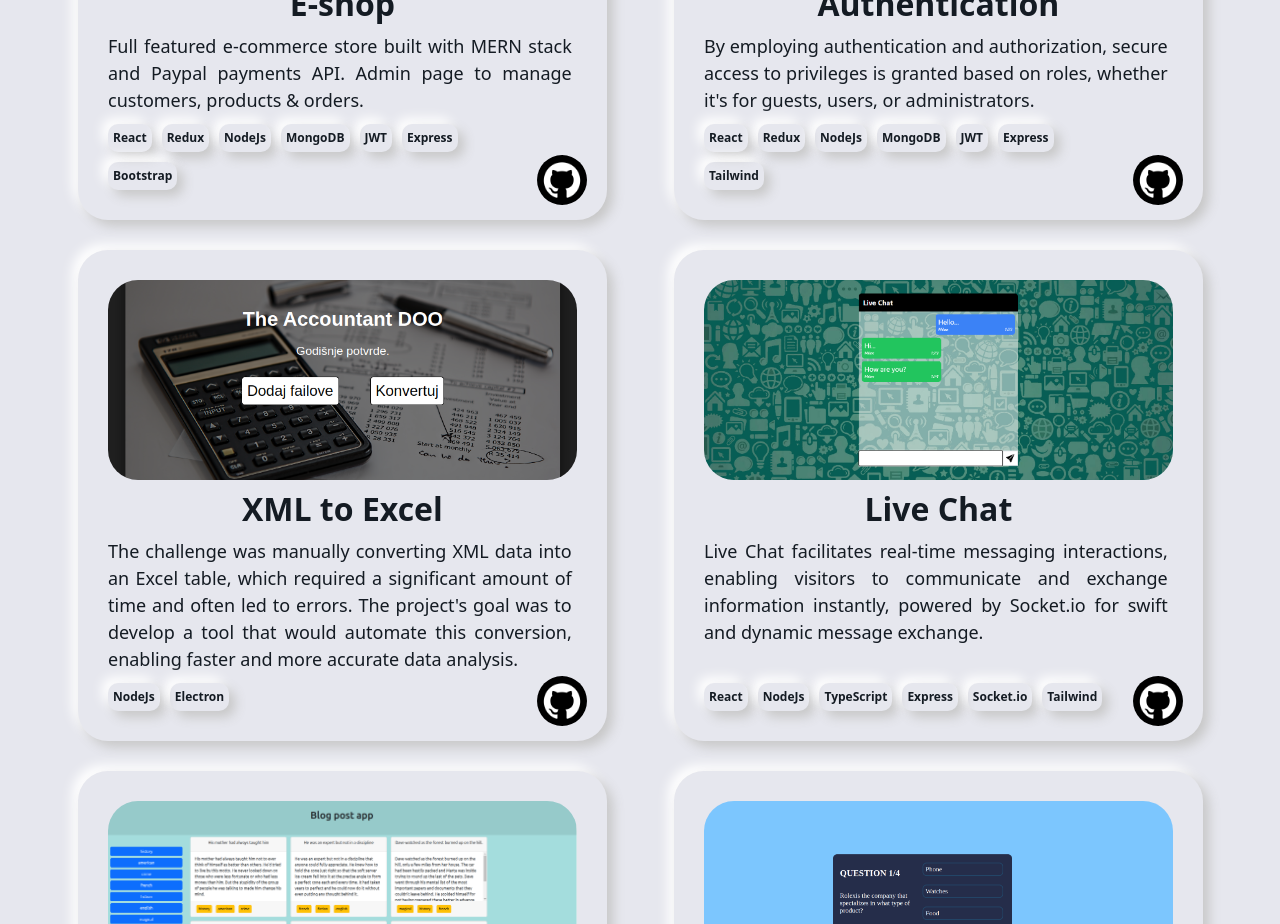
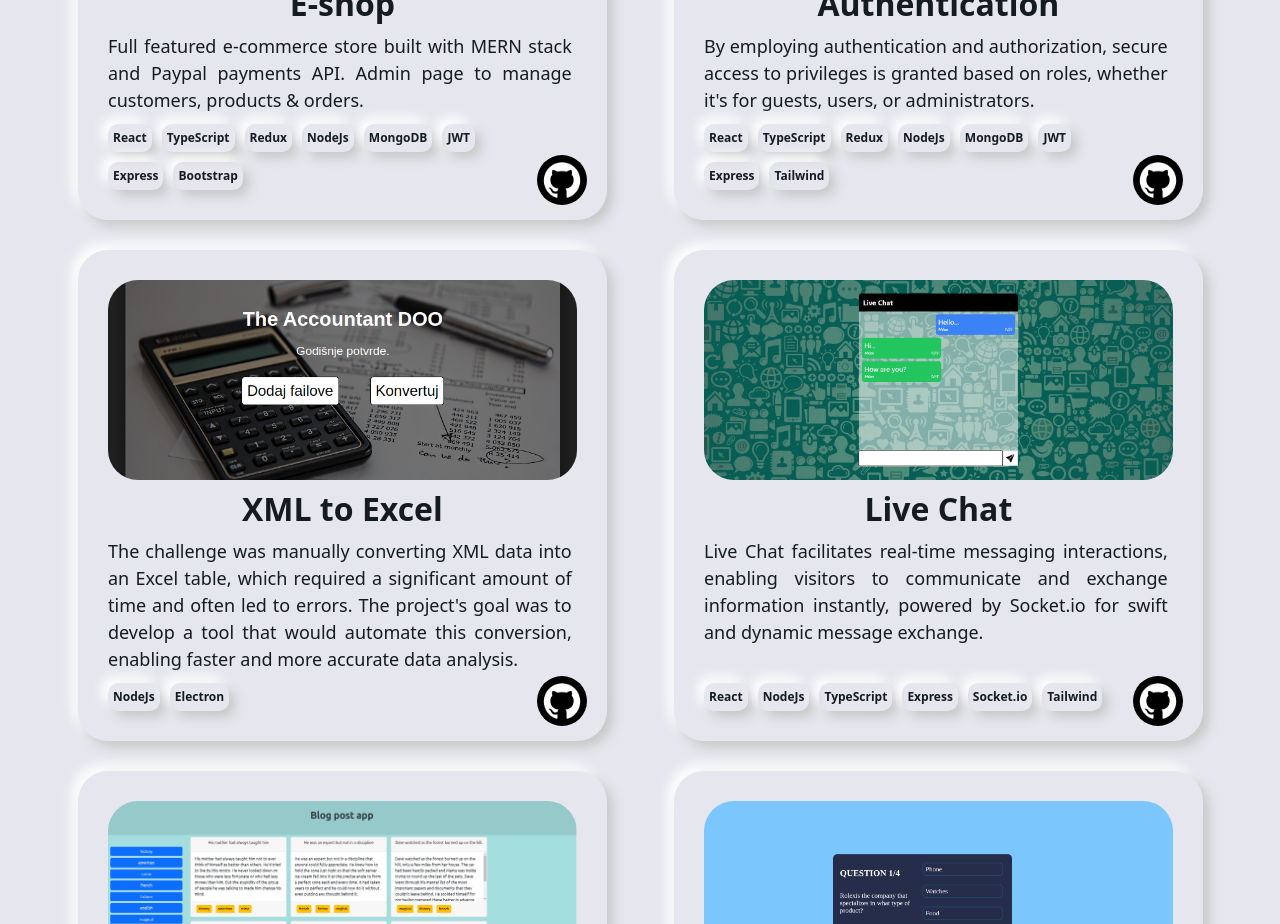
Before and after one commit to MiIos1988/Portfolio-react, a React (Create React App) app: page / in a window 1280 px wide. Shown: the part 1620-2544 px from the top of the page. Built offline with nearby package versions, Linux system fonts and the light colour scheme; no server answers.

Commit message:
Add ts in shop

```diff
--- a/src/constants/data.js
+++ b/src/constants/data.js
@@ -16,7 +16,7 @@ const data = [
     image: img1,
     title: "E-shop",
     desc: "Full featured e-commerce store built with MERN stack and Paypal payments API. Admin page to manage customers, products & orders.",
-    tags: ["React", "Redux", "NodeJs", "MongoDB", "JWT", "Express", "Bootstrap"],
+    tags: ["React", "TypeScript", "Redux", "NodeJs", "MongoDB", "JWT", "Express", "Bootstrap"],
     github: "https://github.com/MiIos1988/My_shop",
     live: "https://my-shop-nine-zeta.vercel.app/",
   },
@@ -24,7 +24,7 @@ const data = [
     image: img2,
     title: "Authentication",
     desc: "By employing authentication and authorization, secure access to privileges is granted based on roles, whether it's for guests, users, or administrators.",
-    tags: ["React", "Redux", "NodeJs", "MongoDB", "JWT", "Express", "Tailwind"],
+    tags: ["React", "TypeScript", "Redux", "NodeJs", "MongoDB", "JWT", "Express", "Tailwind"],
     github: "https://github.com/MiIos1988/the_accountant_doo",
     live: "https://the-accountant-doo.vercel.app/",
   },
```
